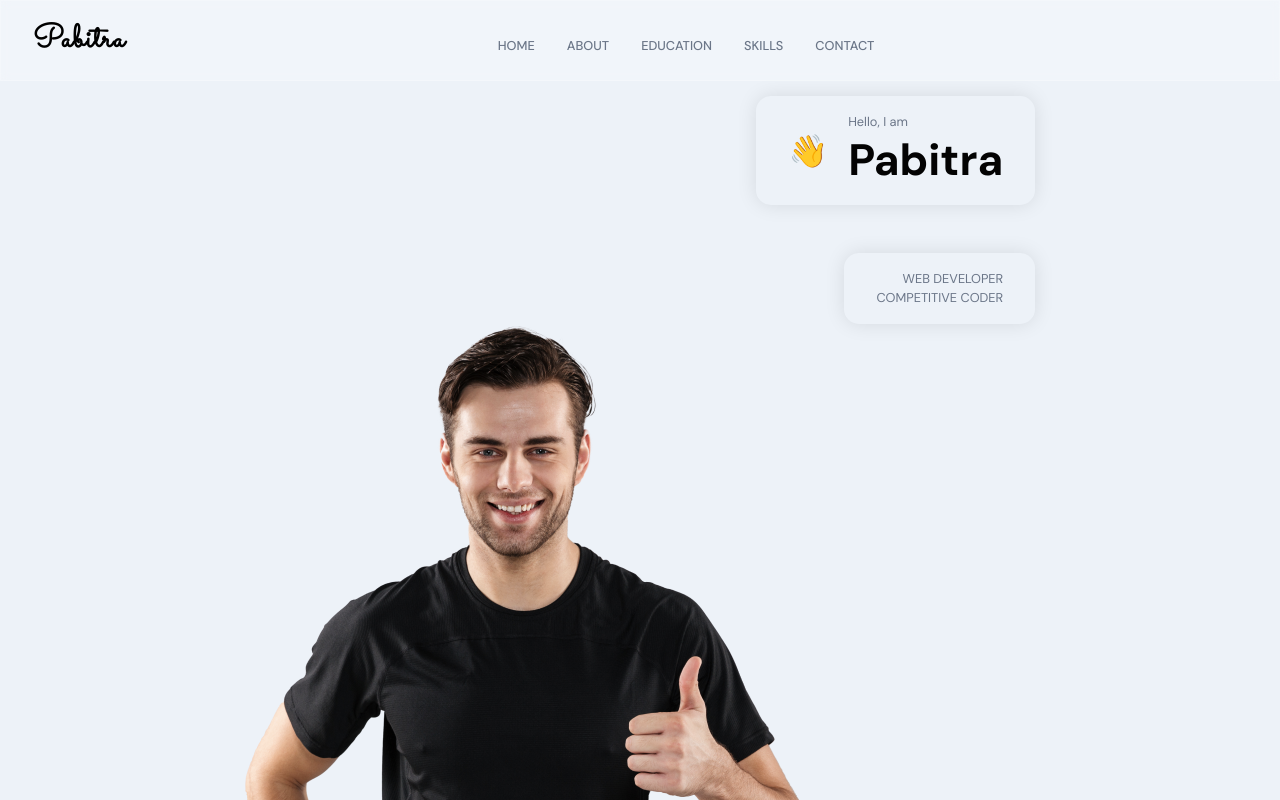
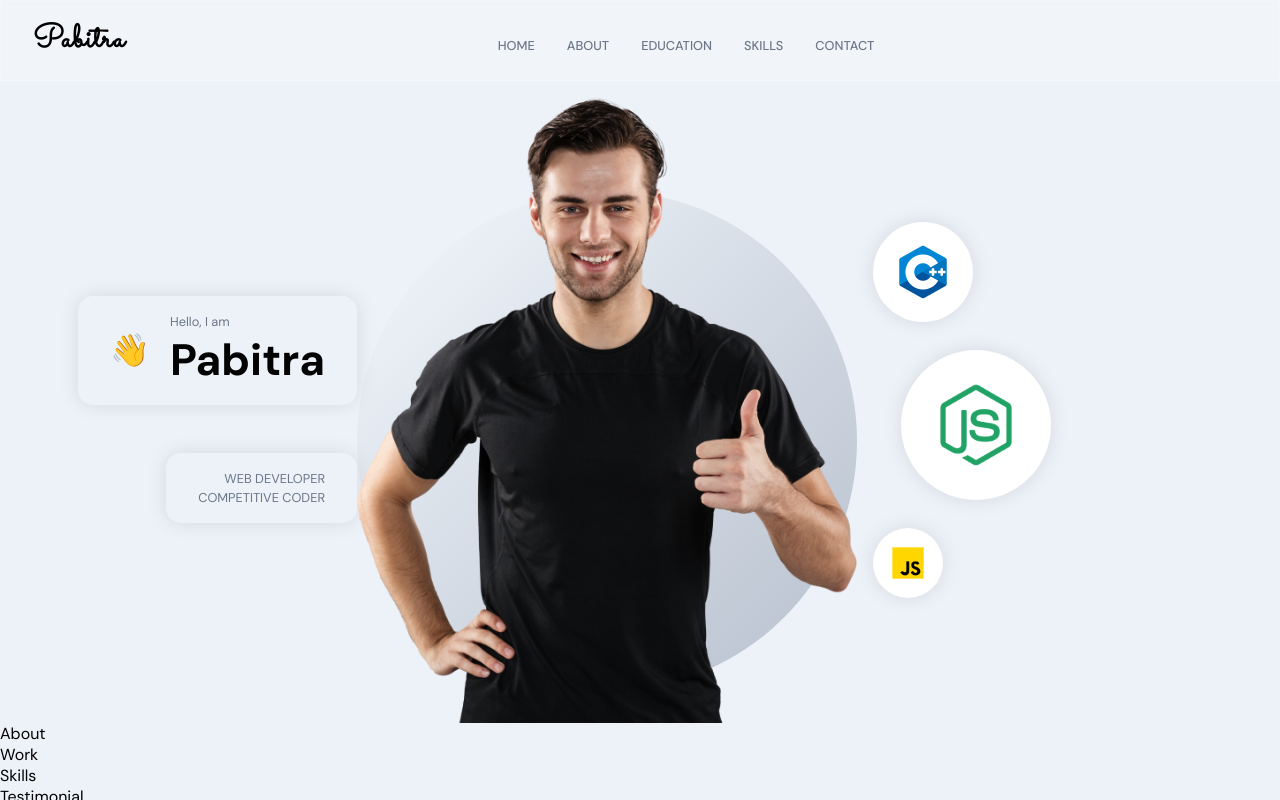
Before and after one commit to appu900/myPortfolio, a React (Create React App) app in the folder frontend/: page / in a window 1280 px wide. Shown: the top 800 px of the page. Built offline with nearby package versions, Linux system fonts and the light colour scheme.

Commit message:
adding styles to header and finishing the header design

```diff
--- a/frontend/src/container/Header/Header.jsx
+++ b/frontend/src/container/Header/Header.jsx
@@ -35,6 +35,8 @@
             <p className="p-text">Web Developer</p>
             <p className="p-text">Competitive Coder</p>
           </div>
+        </div>
+      </motion.div>
 
       <motion.div
         whileInView={{ opacity: [0, 1] }}
@@ -45,7 +47,7 @@
         <motion.img
           whileInView={{ scale: [0, 1] }}
           transition={{ duration: 1, ease: "easeInOut" }}
-              className="overlay-circle"
+          className="overlay_circle"
           src={images.circle}
           alt="profile_circle"
         />
@@ -66,8 +68,6 @@
         )}
       </motion.div>
     </div>
-      </motion.div>
-    </div>
   );
 }
 
--- a/frontend/src/container/Header/Header.scss
+++ b/frontend/src/container/Header/Header.scss
@@ -97,4 +97,87 @@
     align-items: flex-start;
     height: 100%;
     margin-left: 1rem;
+
+    div {
+        width: 100px;
+        height: 100px;
+        border-radius: 50%;
+        background: var(--white-color);
+        box-shadow: 0 0 20px rgba(0, 0, 0, 0.1);
+
+        img {
+            width: 60%;
+            height: 60%;
+        }
+    }
+
+    div:nth-child(1) {
+        width: 100px;
+        height: 100px;
+    }
+
+    div:nth-child(2) {
+        margin: 1.75rem;
+        width: 150px;
+        height: 150px;
+    }
+
+    div:nth-child(3) {
+        width: 70px;
+        height: 70px;
+    }
+
+    @media screen and (min-width: 2000px) {
+        div:nth-child(1) {
+            width: 400px;
+            height: 400px;
+        }
+
+        div:nth-child(2) {
+            width: 170px;
+            height: 170px;
+        }
+
+        div:nth-child(3) {
+            width: 200px;
+            height: 200px;
+        }
+    }
+
+    @media screen and (max-width: 1200px) {
+        width: 100%;
+        flex-direction: row;
+        flex-wrap: wrap;
+        margin-left: 0;
+    }
 }
+
+.app__header-img {
+    flex: 1;
+    height: 100%;
+    display: flex;
+    justify-content: flex-end;
+    align-items: flex-end;
+    position: relative;
+
+    img {
+        width: 100%;
+        object-fit: contain;
+        z-index: 1;
+    }
+
+    .overlay_circle {
+        position: absolute;
+        left: 0;
+        right: 0;
+        bottom: 0;
+        z-index: 0;
+        width: 100%;
+        height: 90%;
+    }
+
+    @media screen and (max-width: 1200px) {
+        margin: 2rem 0;
+    }
+
+}
```
Lines whose indentation alone changed are shown as unchanged.
